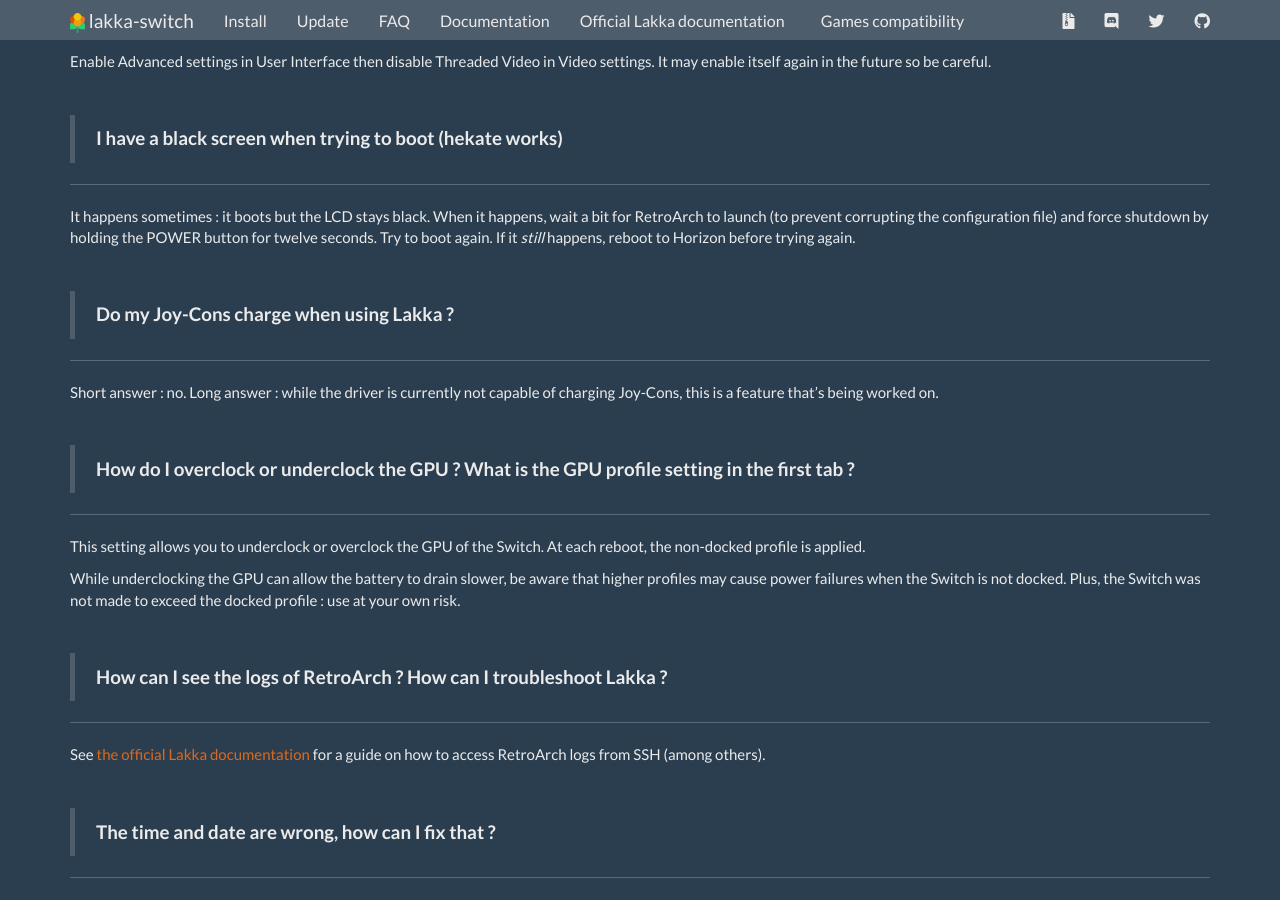
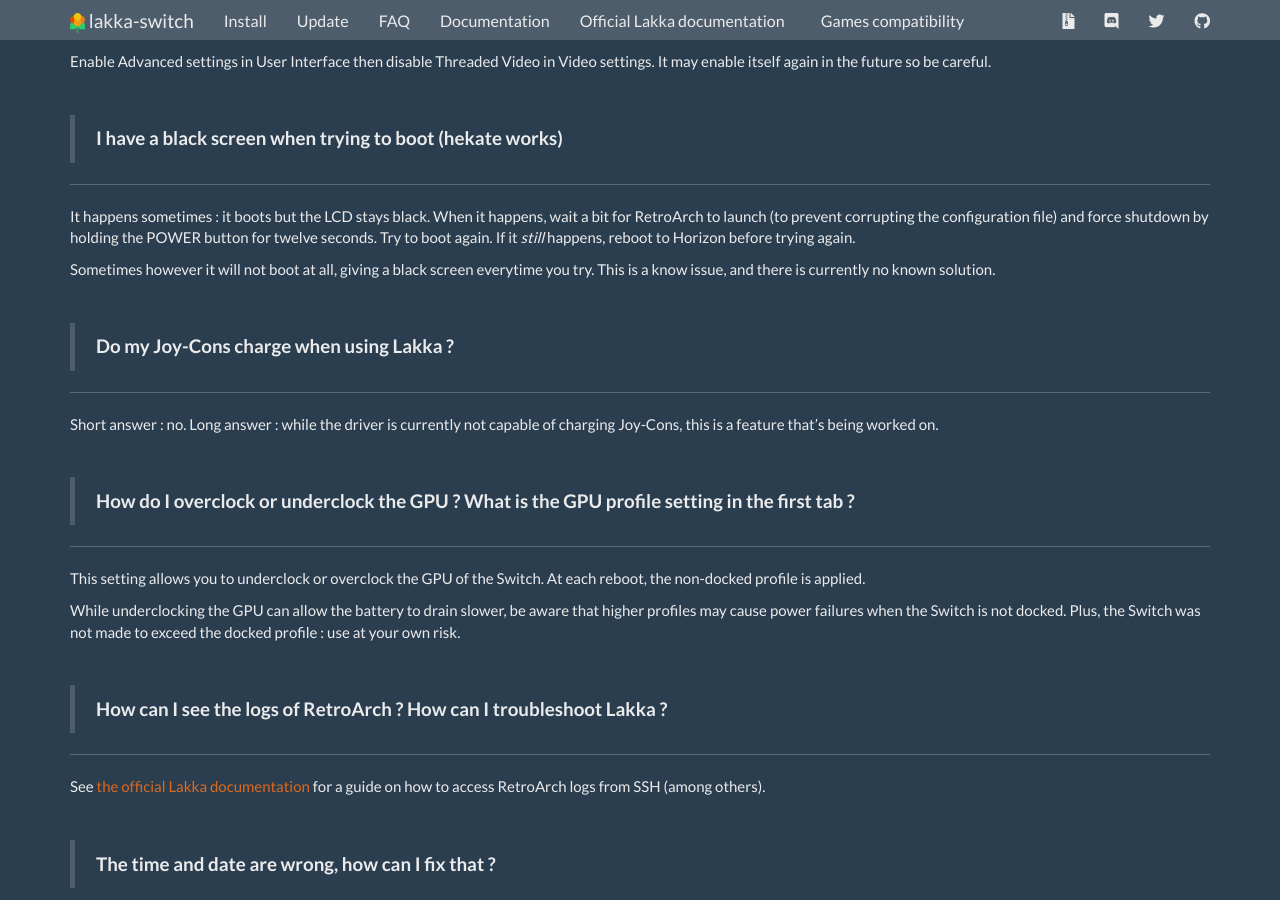
Before and after one commit to lakka-switch/documentation, a Jekyll site: the page built from faq.md, in a window 1280 px wide and 900 px high, scrolled down 3994 px. Built offline with Jekyll 4.4.1, drawn with Linux system fonts in a browser that asks for light colours; nearby versions of some CDN libraries.

Commit message:
Update faq.md

```diff
--- a/faq.md
+++ b/faq.md
@@ -165,6 +165,8 @@
 
 It happens sometimes : it boots but the LCD stays black. When it happens, wait a bit for RetroArch to launch (to prevent corrupting the configuration file) and force shutdown by holding the POWER button for twelve seconds. Try to boot again. If it _still_ happens, reboot to Horizon before trying again.
 
+Sometimes however it will not boot at all, giving a black screen everytime you try. This is a know issue, and there is currently no known solution.
+
 &nbsp;
 > **Do my Joy-Cons charge when using Lakka ?**
 
```
